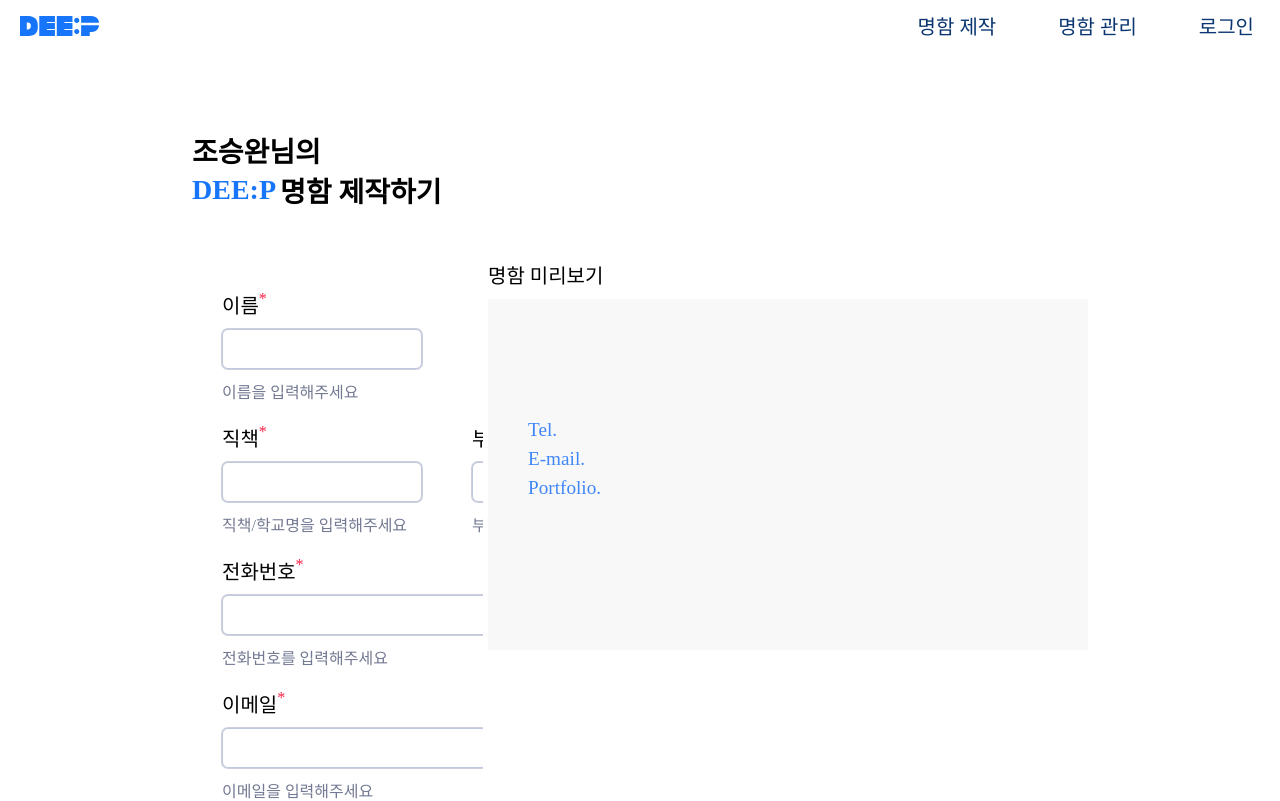
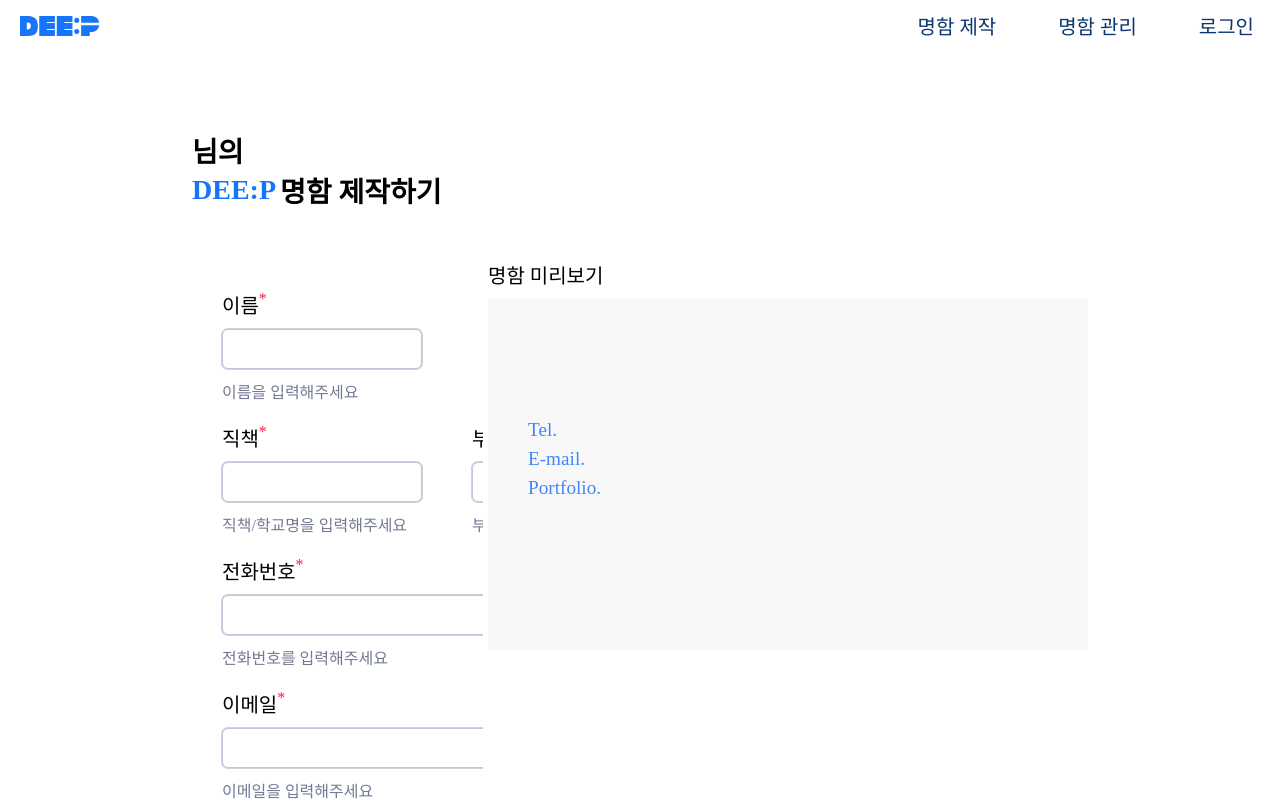
Before and after one commit to Project-DEE-P/DEEP-FrontEnd, a React (Create React App) app in the folder deep-web/: page /template in a window 1280 px wide. Shown: the top 801 px of the page. Built offline with nearby package versions, Linux system fonts and the light colour scheme; what recoil-persist would draw is missing.

Commit message:
fix : 이름변경

```diff
--- a/deep-web/src/components/template/index.tsx
+++ b/deep-web/src/components/template/index.tsx
@@ -84,7 +84,7 @@ const Template = () => {
       <Header />
       <S.TemplateInputWraper>
         <S.TemplateTitleWrapper>
-          <S.TemplateTitleBlack>조승완님의</S.TemplateTitleBlack>
+          <S.TemplateTitleBlack>{cardData.name}님의</S.TemplateTitleBlack>
           <S.TemplateRowContainer>
             <S.TemplateTitleBlue>DEE:P</S.TemplateTitleBlue>
             <S.TemplateTitleBlack>명함 제작하기</S.TemplateTitleBlack>
```
